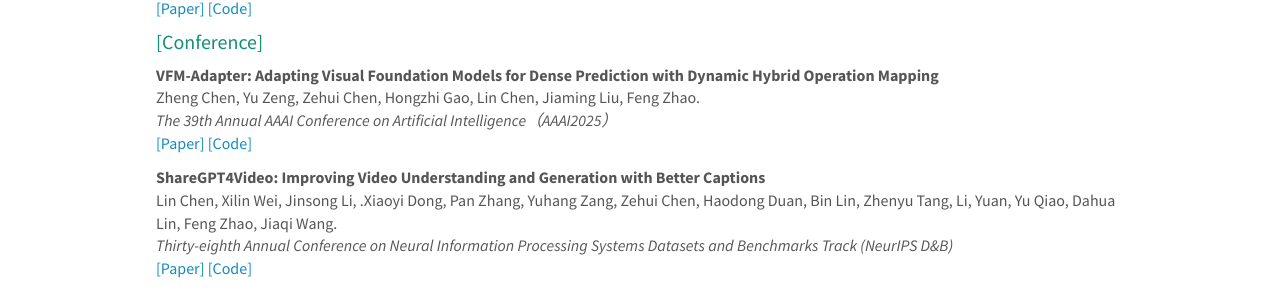
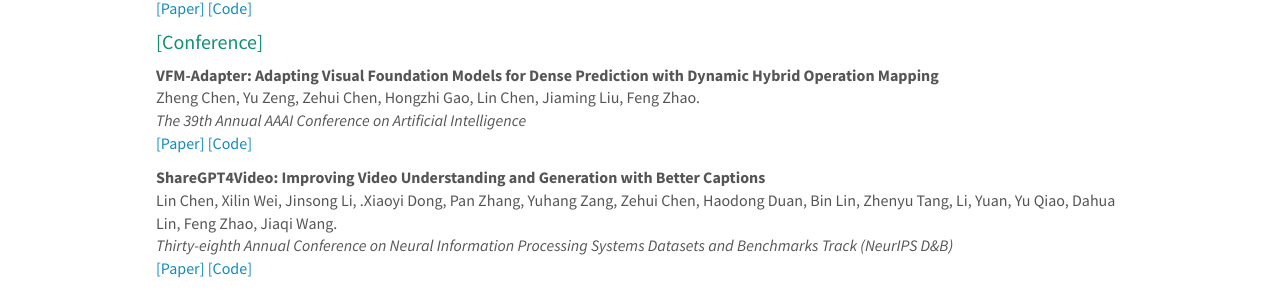
Before and after one commit to bivlab123/bivlab123.github.io, a Jekyll site: the page built from _pages/publications.md, in a window 1280 px wide and 900 px high, scrolled down 489 px. Shown: the part 150-444 px from the top of the window. Built offline with Jekyll 4.4.1, drawn with Linux system fonts in a browser that asks for light colours; nearby versions of some CDN libraries.

Commit message:
Update publist_2024.yml

```diff
--- a/_data/publist_2024.yml
+++ b/_data/publist_2024.yml
@@ -1,6 +1,6 @@
 - title: "VFM-Adapter: Adapting Visual Foundation Models for Dense Prediction with Dynamic Hybrid Operation Mapping"
   authors: Zheng Chen, Yu Zeng, Zehui Chen, Hongzhi Gao, Lin Chen, Jiaming Liu, Feng Zhao.
-  venue: "The 39th Annual AAAI Conference on Artificial Intelligence（AAAI2025）"
+  venue: "The 39th Annual AAAI Conference on Artificial Intelligence"
   link:
     url:
     display: \[Paper\]
```
